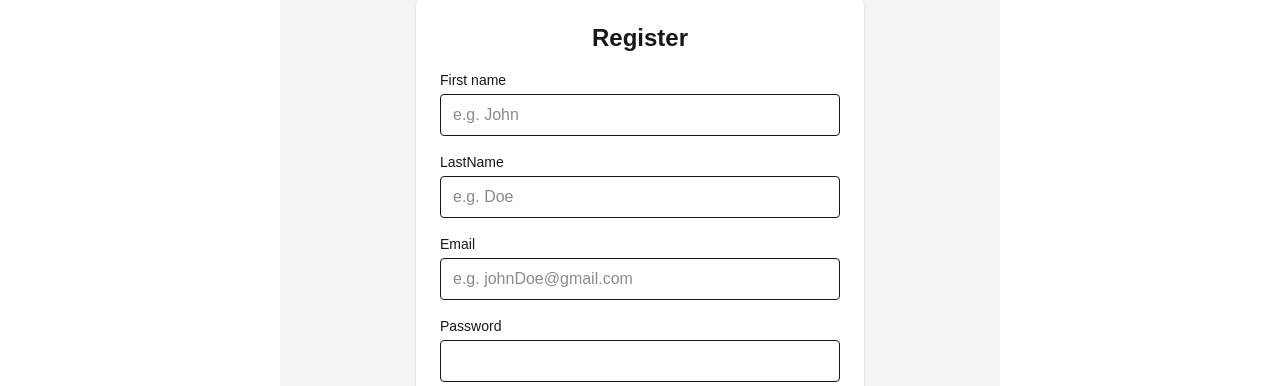
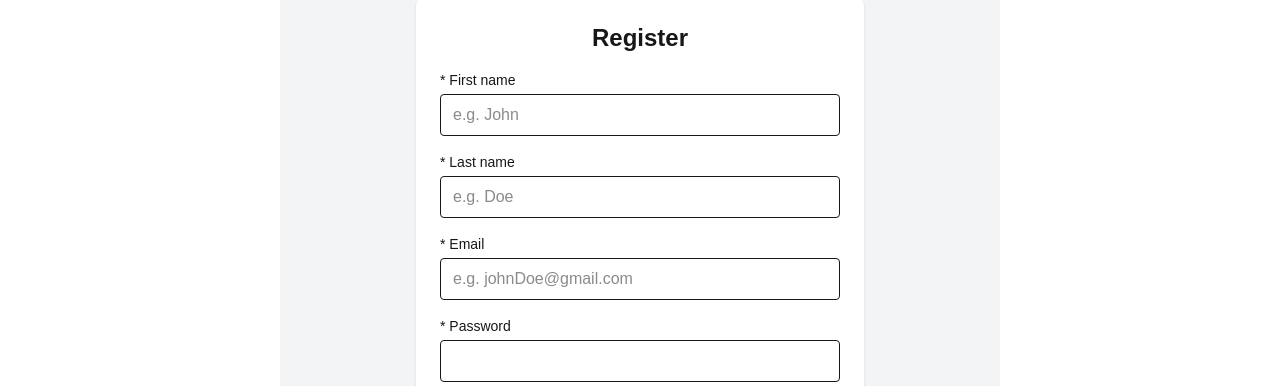
Before and after one commit to NorthernWolf22/task-manager, a Next.js app in the folder task-manager-fe/: page /register in a window 1280 px wide. Shown: the part 242-628 px from the top of the page. Built offline with nearby package versions, Linux system fonts and the light colour scheme.

Commit message:
amended the auth form labels

```diff
--- a/task-manager-fe/src/components/AuthForm.tsx
+++ b/task-manager-fe/src/components/AuthForm.tsx
@@ -207,7 +207,7 @@ export default function AuthForm({ type }: AuthFormProps) {
         formData.type === "register" ? (
           <>
             <div>
-              <label className="block text-sm font-medium" htmlFor="firstName">First name</label>
+              <label className="block text-sm font-medium" htmlFor="firstName">* First name</label>
               <input
                 id="firstName"
                 name="firstName"
@@ -230,7 +230,7 @@ export default function AuthForm({ type }: AuthFormProps) {
             </div>
 
             <div>
-              <label className="block text-sm font-medium" htmlFor="lastName">LastName</label>
+              <label className="block text-sm font-medium" htmlFor="lastName">* Last name</label>
               <input
                 id="lastName"
                 name="lastName"
@@ -258,7 +258,7 @@ export default function AuthForm({ type }: AuthFormProps) {
       }
 
       <div>
-        <label className="block text-sm font-medium" htmlFor="email">Email</label>
+        <label className="block text-sm font-medium" htmlFor="email">* Email</label>
         <input
           id="email"
           name="email"
@@ -281,7 +281,7 @@ export default function AuthForm({ type }: AuthFormProps) {
       </div>
 
       <div>
-        <label className="block text-sm font-medium" htmlFor="password">Password</label>
+        <label className="block text-sm font-medium" htmlFor="password">* Password</label>
         <input
           id="password"
           name="password"
```
